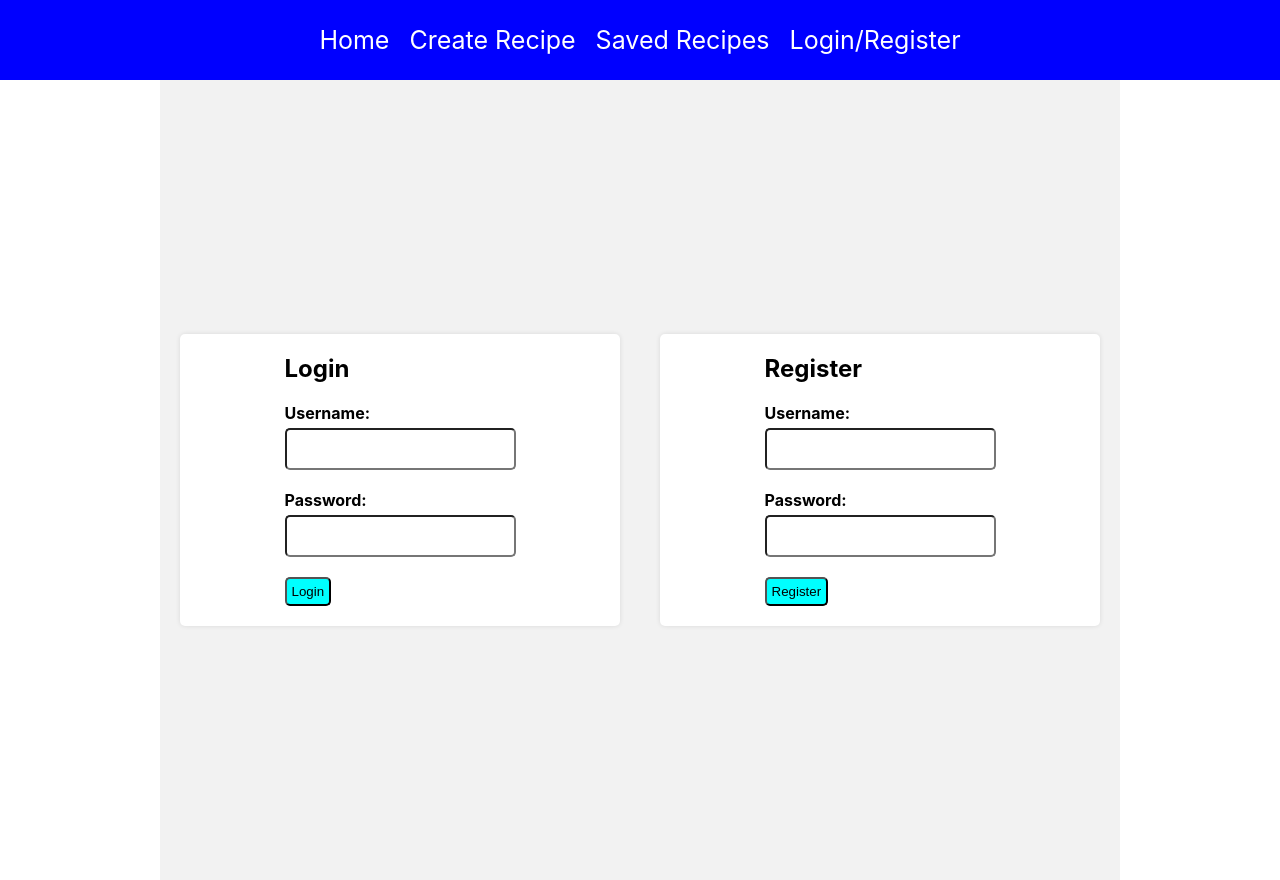
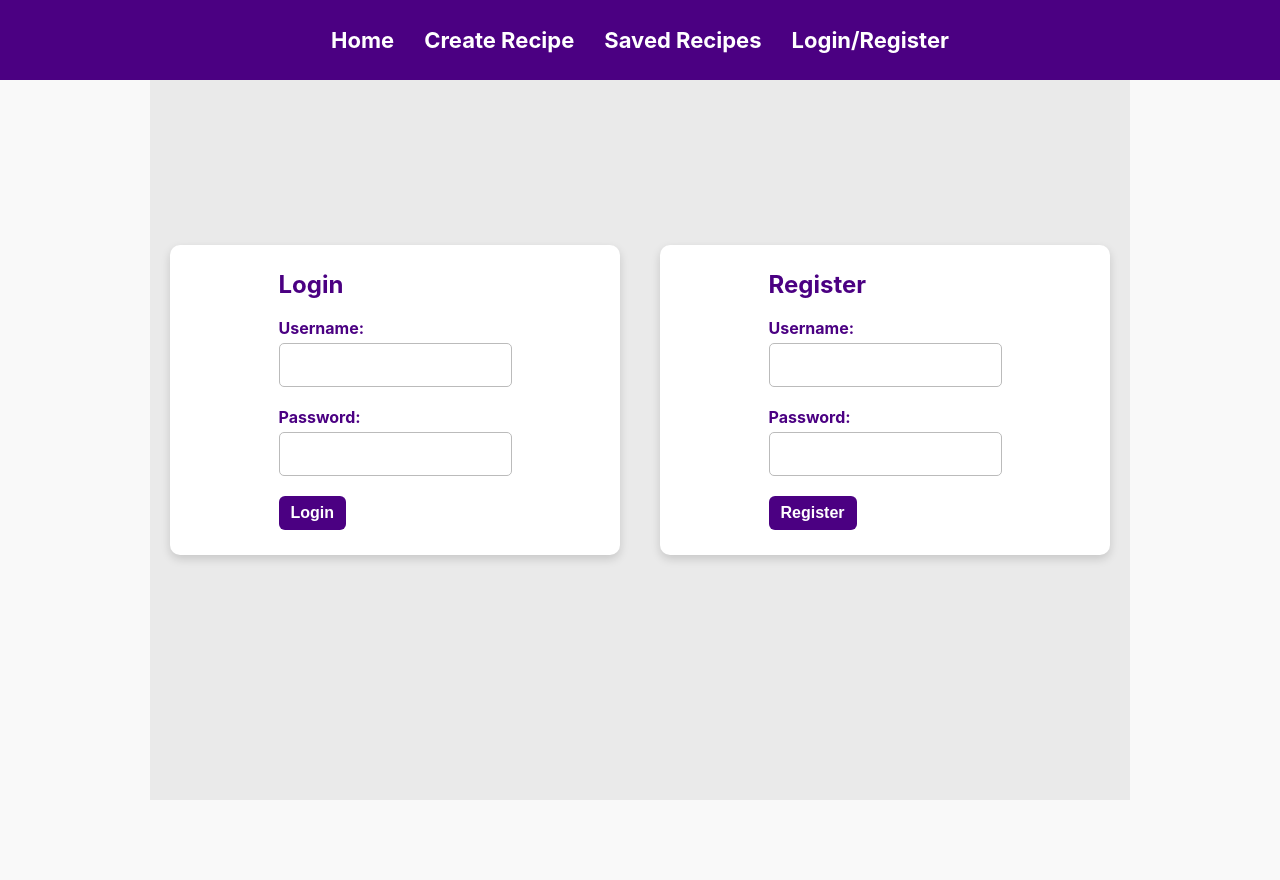
Before and after one commit to SamruddhiBendre/EYGDSapp, a React (Create React App) app in the folder client/: page /auth in a window 1280 px wide. After the commit the page ends 800 px from the top, so only its background shows below. Built offline with nearby package versions, Linux system fonts and the light colour scheme.

Commit message:
Update App.css

```diff
--- a/client/src/App.css
+++ b/client/src/App.css
@@ -10,14 +10,16 @@
 body {
   margin: 0;
   padding: 0;
+  background-color: #f9f9f9;
 }
 
+/* Authentication Page */
 .auth {
   display: flex;
   justify-content: center;
   align-items: center;
   height: 100vh;
-  background-color: #f2f2f2;
+  background-color: #eaeaea;
 }
 
 .auth-container {
@@ -25,10 +27,10 @@ body {
   flex-direction: column;
   justify-content: center;
   align-items: center;
-  padding: 20px;
-  background-color: white;
-  border-radius: 5px;
-  box-shadow: 0 0 5px rgba(0, 0, 0, 0.1);
+  padding: 25px;
+  background-color: #fff;
+  border-radius: 10px;
+  box-shadow: 0 4px 10px rgba(0, 0, 0, 0.15);
   margin: 20px;
   width: 400px;
 }
@@ -42,97 +44,141 @@ body {
 label {
   font-weight: bold;
   margin-bottom: 5px;
+  color: #4B0082;
 }
 
 input {
-  padding: 10px;
+  padding: 12px;
   font-size: 16px;
   border-radius: 5px;
+  border: 1px solid #bbb;
+  transition: 0.3s ease-in-out;
 }
 
+input:focus {
+  border-color: #4B0082;
+  outline: none;
+  box-shadow: 0 0 5px rgba(75, 0, 130, 0.5);
+}
+
+/* Navigation Bar */
 .navbar {
-  margin: 0;
   width: 100%;
   height: 80px;
-  background-color: blue;
+  background-color: #4B0082;
   display: flex;
   justify-content: center;
   align-items: center;
   color: white;
   text-decoration: none;
+  position: fixed;
+  top: 0;
+  left: 0;
+  z-index: 1000;
 }
 
 a {
   color: white;
   text-decoration: none;
-  margin: 10px;
-  font-size: 25px;
-}
-a:hover{
-  scale: 1.1;
-  border-bottom: 2px dotted red;
+  margin: 15px;
+  font-size: 22px;
+  font-weight: bold;
+  transition: 0.3s;
 }
 
+a:hover {
+  transform: scale(1.1);
+  border-bottom: 2px solid #FFD700;
+  color: #FFD700;
+}
+
+/* Create Recipe Section */
 .create-recipe {
   display: flex;
   flex-direction: column;
   justify-content: center;
   align-items: center;
-  padding: 20px;
+  padding: 25px;
   background-color: white;
-  border-radius: 5px;
-  box-shadow: 0 0 5px rgba(0, 0, 0, 0.1);
+  border-radius: 10px;
+  box-shadow: 0 4px 10px rgba(0, 0, 0, 0.15);
   margin: 20px;
-  width: 300px;
+  width: 320px;
 }
+
 .create-recipe form {
   display: flex;
   flex-direction: column;
 }
+
 ul {
   list-style: none;
   padding: 0;
   margin: 0;
   display: grid;
   grid-template-columns: repeat(2, 1fr);
-  gap: 10px;
+  gap: 15px;
 }
 
 li {
-  border: 1px solid black;
-  padding: 10px;
+  border: 2px solid #4B0082;
+  padding: 12px;
   margin-bottom: 10px;
+  border-radius: 5px;
+  transition: 0.3s;
 }
 
+li:hover {
+  background-color: #EEEAF2;
+  cursor: pointer;
+}
+
+/* Typography */
 h2 {
   margin-top: 0;
+  color: #4B0082;
 }
 
+/* Images */
 img {
   max-width: 100%;
   height: auto;
   margin-bottom: 10px;
+  border-radius: 5px;
 }
 
 img {
   width: 400px;
 }
 
+/* Paragraph Formatting */
 p {
   max-width: 400px;
-  font-size: 12px;
+  font-size: 14px;
   display: -webkit-box;
   line-clamp: 5;
   -webkit-line-clamp: 3; /* Limit to 3 lines */
   -webkit-box-orient: vertical;
   overflow: hidden;
   text-overflow: ellipsis;
-  max-height: 6em
+  max-height: 6em;
+  color: #333;
 }
 
-button{
-  padding: 5px;
+/* Button Styling */
+button {
+  padding: 8px 12px;
   cursor: pointer;
-  border-radius: 5px;
-  background-color: aqua;
+  border-radius: 6px;
+  background-color: #4B0082;
+  color: white;
+  font-size: 16px;
+  font-weight: bold;
+  border: none;
+  transition: 0.3s;
 }
+
+button:hover {
+  background-color: #6A0DAD;
+  transform: scale(1.05);
+}
```
